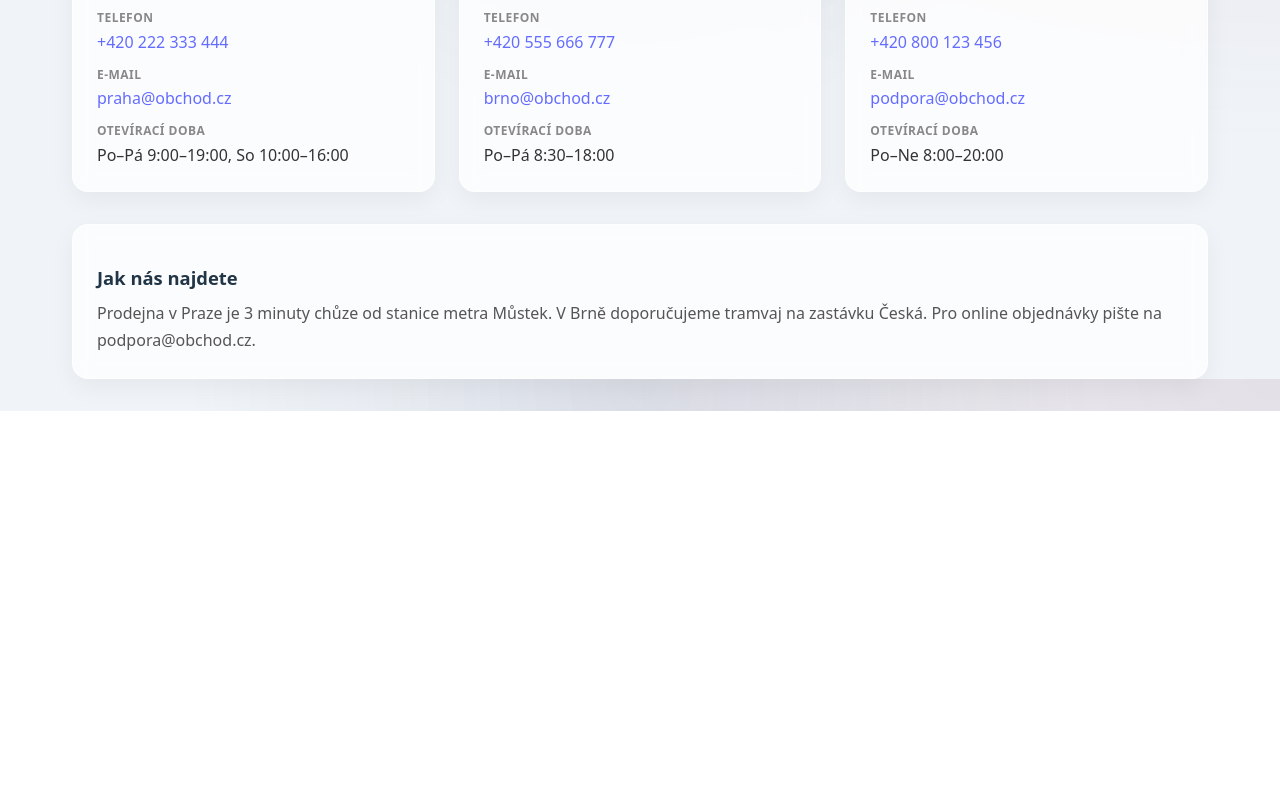
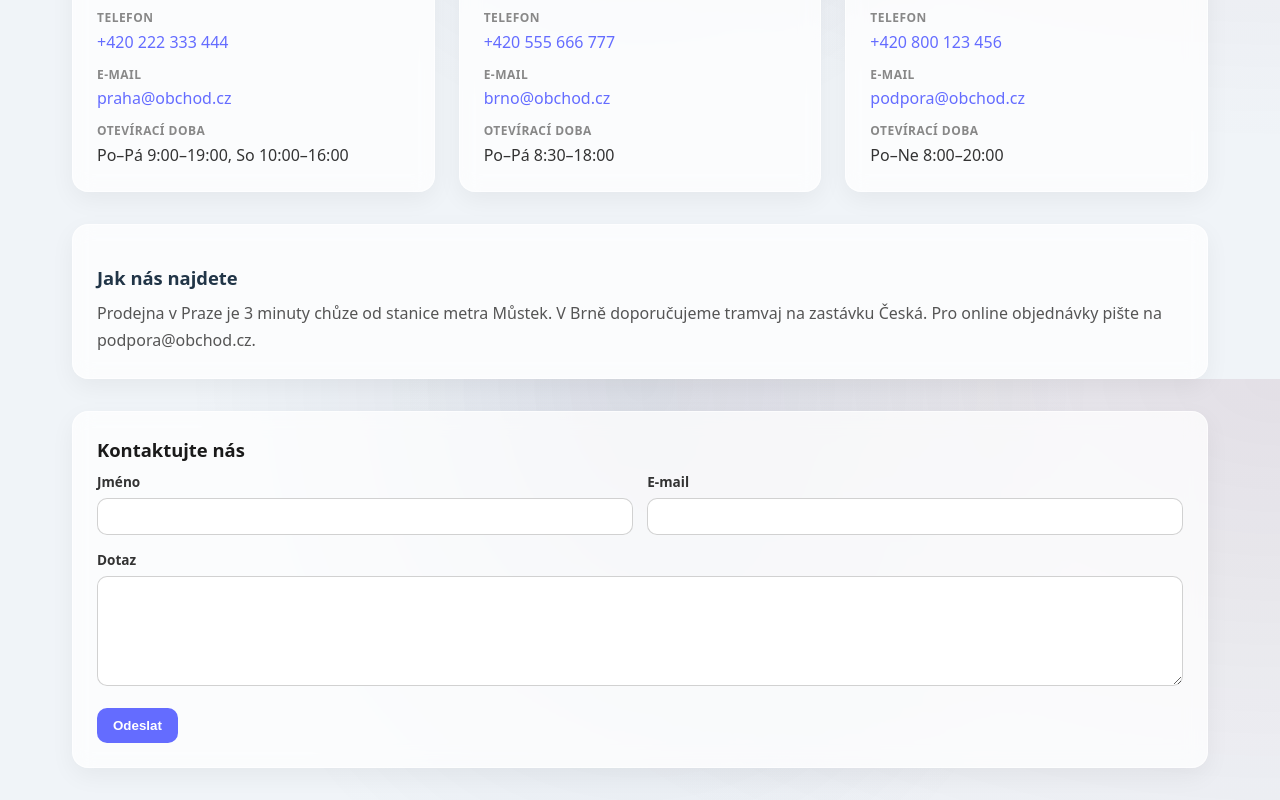
Before and after one commit to ddostal2/praxe, a React (Vite) app in the folder projekt/client/: page /contact in a window 1280 px wide. Shown: the part 421-1221 px from the top of the page. Before the commit the page ends 832 px from the top, so only its background shows below. Built offline with nearby package versions, Linux system fonts and the light colour scheme; no server answers.

Commit message:
přidání kontaktního formuláře

```diff
--- a/projekt/client/src/pages/ContactsPage.css
+++ b/projekt/client/src/pages/ContactsPage.css
@@ -56,3 +56,107 @@
   color: #555;
   line-height: 1.7;
 }
+
+.contacts-page .contact-form {
+  margin-top: 2rem;
+}
+
+.contacts-page .contact-form__title {
+  font-size: 1.05rem;
+  margin: 0 0 0.9rem;
+  color: #1a1a1a;
+}
+
+.contacts-page .contact-form__grid {
+  display: grid;
+  grid-template-columns: 1fr;
+  gap: 0.9rem;
+}
+
+@media (min-width: 720px) {
+  .contacts-page .contact-form__grid {
+    grid-template-columns: 1fr 1fr;
+  }
+
+  .contacts-page .contact-form__field--full {
+    grid-column: 1 / -1;
+  }
+}
+
+.contacts-page .contact-form__label {
+  display: block;
+  font-size: 0.85rem;
+  font-weight: 600;
+  margin-bottom: 0.35rem;
+  color: #333;
+}
+
+.contacts-page .contact-form__input,
+.contacts-page .contact-form__textarea {
+  width: 100%;
+  padding: 0.65rem 0.75rem;
+  border: 1px solid rgba(0, 0, 0, 0.18);
+  border-radius: 10px;
+  background: #fff;
+  color: #1a1a1a;
+  outline: none;
+}
+
+.contacts-page .contact-form__textarea {
+  resize: vertical;
+  min-height: 110px;
+}
+
+.contacts-page .contact-form__input:focus,
+.contacts-page .contact-form__textarea:focus {
+  border-color: rgba(100, 108, 255, 0.65);
+  box-shadow: 0 0 0 4px rgba(100, 108, 255, 0.15);
+}
+
+.contacts-page .contact-form__error {
+  margin-top: 0.35rem;
+  font-size: 0.82rem;
+  color: #b42318;
+}
+
+.contacts-page .contact-form__actions {
+  margin-top: 1rem;
+  display: flex;
+  flex-wrap: wrap;
+  align-items: center;
+  gap: 0.75rem;
+}
+
+.contacts-page .contact-form__submit {
+  appearance: none;
+  border: none;
+  background: #646cff;
+  color: #fff;
+  font-weight: 700;
+  padding: 0.65rem 1rem;
+  border-radius: 10px;
+  cursor: pointer;
+}
+
+.contacts-page .contact-form__submit:disabled {
+  opacity: 0.6;
+  cursor: not-allowed;
+}
+
+.contacts-page .contact-form__status {
+  margin: 0;
+  font-size: 0.9rem;
+  color: #444;
+}
+
+.contacts-page .contact-form__status.is-success {
+  color: #067647;
+}
+
+.contacts-page .contact-form__status.is-error {
+  color: #b42318;
+}
+
+.contacts-page .contact-form__status.is-info {
+  color: #1d4ed8;
+}
--- a/projekt/client/src/pages/ContactsPage.jsx
+++ b/projekt/client/src/pages/ContactsPage.jsx
@@ -1,5 +1,6 @@
 import '../styles/PageShared.css';
 import './ContactsPage.css';
+import { useState } from 'react';
 
 const CONTACTS = [
   {
@@ -29,6 +30,90 @@ const CONTACTS = [
 ];
 
 const ContactsPage = () => {
+  const [name, setName] = useState("");
+  const [email, setEmail] = useState("");
+  const [question, setQuestion] = useState("");
+  const [errors, setErrors] = useState({});
+  const [submitStatus, setSubmitStatus] = useState(null);
+  const [isSubmitting, setIsSubmitting] = useState(false);
+
+  const validateName = (value) => {
+    if (!value.trim()) return 'Zadejte jméno.';
+    return undefined;
+  };
+
+  const validateEmail = (value) => {
+    if (!value.trim()) return 'Zadejte e-mail.';
+    if (!value.includes('@')) return 'E-mail musí obsahovat znak @.';
+    return undefined;
+  };
+
+  const validateQuestion = (value) => {
+    if (!value.trim()) return 'Zadejte dotaz.';
+    if (value.trim().length < 10) return 'Dotaz musí mít alespoň 10 znaků.';
+    return undefined;
+  };
+
+  const validateAll = ({ name: nextName, email: nextEmail, question: nextQuestion }) => {
+    const nextErrors = {};
+
+    const nameError = validateName(nextName);
+    if (nameError) nextErrors.name = nameError;
+
+    const emailError = validateEmail(nextEmail);
+    if (emailError) nextErrors.email = emailError;
+
+    const questionError = validateQuestion(nextQuestion);
+    if (questionError) nextErrors.question = questionError;
+
+    return nextErrors;
+  };
+
+  const handleSubmit = async (e) => {
+    e.preventDefault();
+    setSubmitStatus(null);
+
+    const payload = {
+      name: name.trim(),
+      email: email.trim(),
+      question: question.trim(),
+    };
+
+    const nextErrors = validateAll(payload);
+    setErrors(nextErrors);
+    if (Object.keys(nextErrors).length > 0) return;
+
+    setIsSubmitting(true);
+    try {
+      //const endpoint = ""; // není backend
+
+      //if (!endpoint) {
+        await new Promise((resolve) => setTimeout(resolve, 300));
+      /*} else {
+        const res = await fetch(endpoint, {
+          method: 'POST',
+          headers: { 'Content-Type': 'application/json' },
+          body: JSON.stringify(payload),
+        });
+
+        if (!res.ok) throw new Error(`Request failed: ${res.status}`);
+      }*/
+
+      setName('');
+      setEmail('');
+      setQuestion('');
+      setErrors({});
+      setSubmitStatus({ type: 'success', message: 'Děkujeme! Zpráva byla odeslána.' });
+    } catch {
+      setSubmitStatus({
+        type: 'error',
+        message: 'Odeslání se nepovedlo. Zkuste to prosím znovu.',
+      });
+    } finally {
+      setIsSubmitting(false);
+    }
+  };
+
   return (
     <div className="page-container contacts-page">
       <header className="page-header">
@@ -76,6 +161,107 @@ const ContactsPage = () => {
           tramvaj na zastávku Česká. Pro online objednávky pište na podpora@obchod.cz.
         </p>
       </section>
+
+      <section className="contact-form page-panel contacts-map-note" aria-label="Kontaktujte nás">
+        <form className="" noValidate onSubmit={handleSubmit}>
+          <h2 className="contact-form__title">Kontaktujte nás</h2>
+
+          <div className="contact-form__grid">
+            <div className="contact-form__field">
+              <label className="contact-form__label" htmlFor="contact-name">
+                Jméno
+              </label>
+              <input
+                  id="contact-name"
+                  name="name"
+                  type="text"
+                  className="contact-form__input"
+                  value={name}
+                  onChange={(e) => {
+                    const next = e.target.value;
+                    setName(next);
+                    setErrors((prev) => ({ ...prev, name: validateName(next) }));
+                  }}
+                  autoComplete="name"
+                  aria-invalid={Boolean(errors.name)}
+                  aria-describedby={errors.name ? 'contact-name-error' : undefined}
+              />
+              {errors.name && (
+                <div className="contact-form__error" id="contact-name-error" role="alert">
+                  {errors.name}
+                </div>
+              )}
+            </div>
+
+            <div className="contact-form__field">
+              <label className="contact-form__label" htmlFor="contact-email">
+                E-mail
+              </label>
+              <input
+                  id="contact-email"
+                  name="email"
+                  type="email"
+                  className="contact-form__input"
+                  value={email}
+                  onChange={(e) => {
+                    const next = e.target.value;
+                    setEmail(next);
+                    setErrors((prev) => ({ ...prev, email: validateEmail(next) }));
+                  }}
+                  autoComplete="email"
+                  aria-invalid={Boolean(errors.email)}
+                  aria-describedby={errors.email ? 'contact-email-error' : undefined}
+              />
+              {errors.email && (
+                <div className="contact-form__error" id="contact-email-error" role="alert">
+                  {errors.email}
+                </div>
+              )}
+            </div>
+
+            <div className="contact-form__field contact-form__field--full">
+              <label className="contact-form__label" htmlFor="contact-question">
+                Dotaz
+              </label>
+              <textarea
+                  id="contact-question"
+                  name="question"
+                  className="contact-form__textarea"
+                  rows={4}
+                  value={question}
+                  onChange={(e) => {
+                    const next = e.target.value;
+                    setQuestion(next);
+                    setErrors((prev) => ({ ...prev, question: validateQuestion(next) }));
+                  }}
+                  aria-invalid={Boolean(errors.question)}
+                  aria-describedby={errors.question ? 'contact-question-error' : undefined}
+              />
+              {errors.question && (
+                <div className="contact-form__error" id="contact-question-error" role="alert">
+                  {errors.question}
+                </div>
+              )}
+            </div>
+          </div>
+
+          {submitStatus?.message && (
+            <div
+              className={`contact-form__status is-${submitStatus.type}`}
+              role="status"
+              aria-live="polite"
+            >
+              {submitStatus.message}
+            </div>
+          )}
+
+          <div className="contact-form__actions">
+            <button className="contact-form__submit" type="submit" disabled={isSubmitting}>
+              {isSubmitting ? 'Odesílám…' : 'Odeslat'}
+            </button>
+          </div>
+        </form>
+      </section>
     </div>
   );
 };
```
